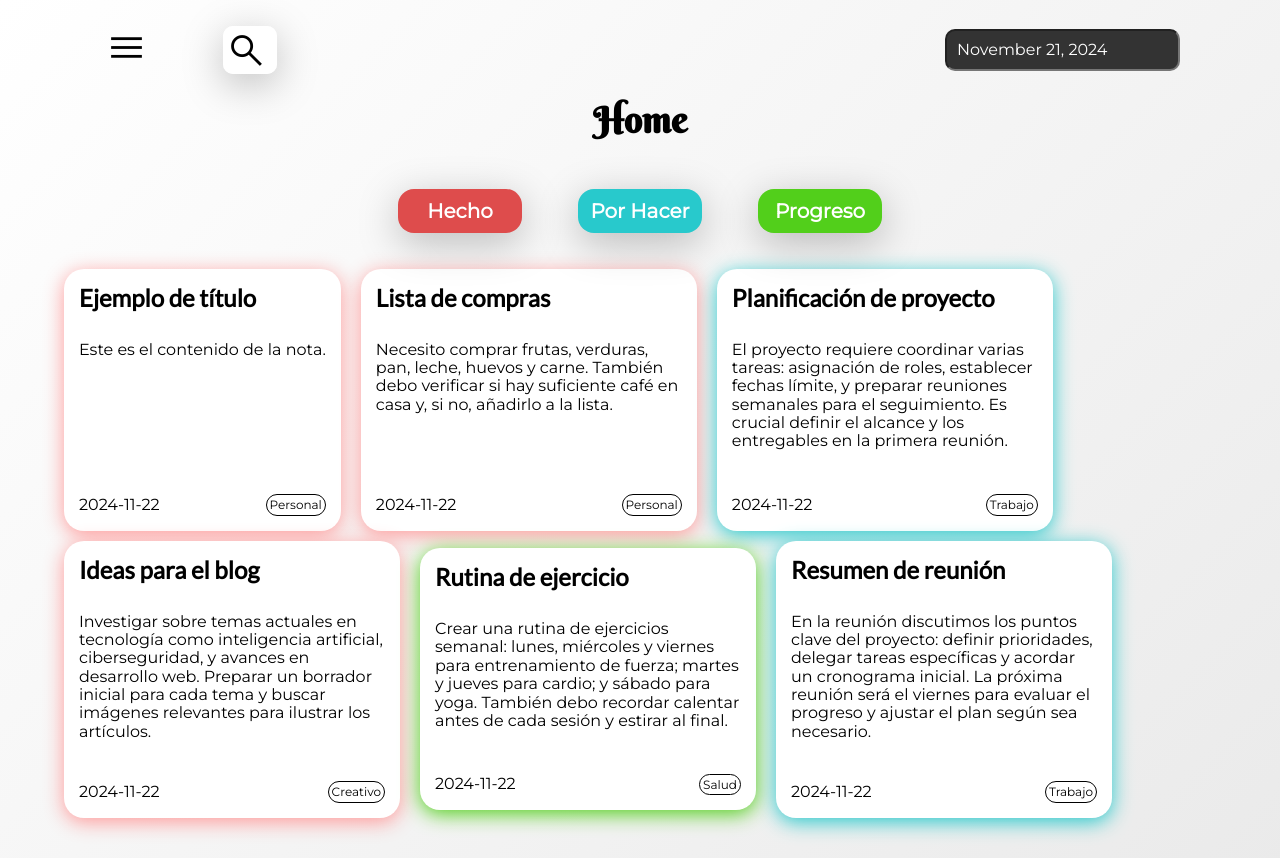
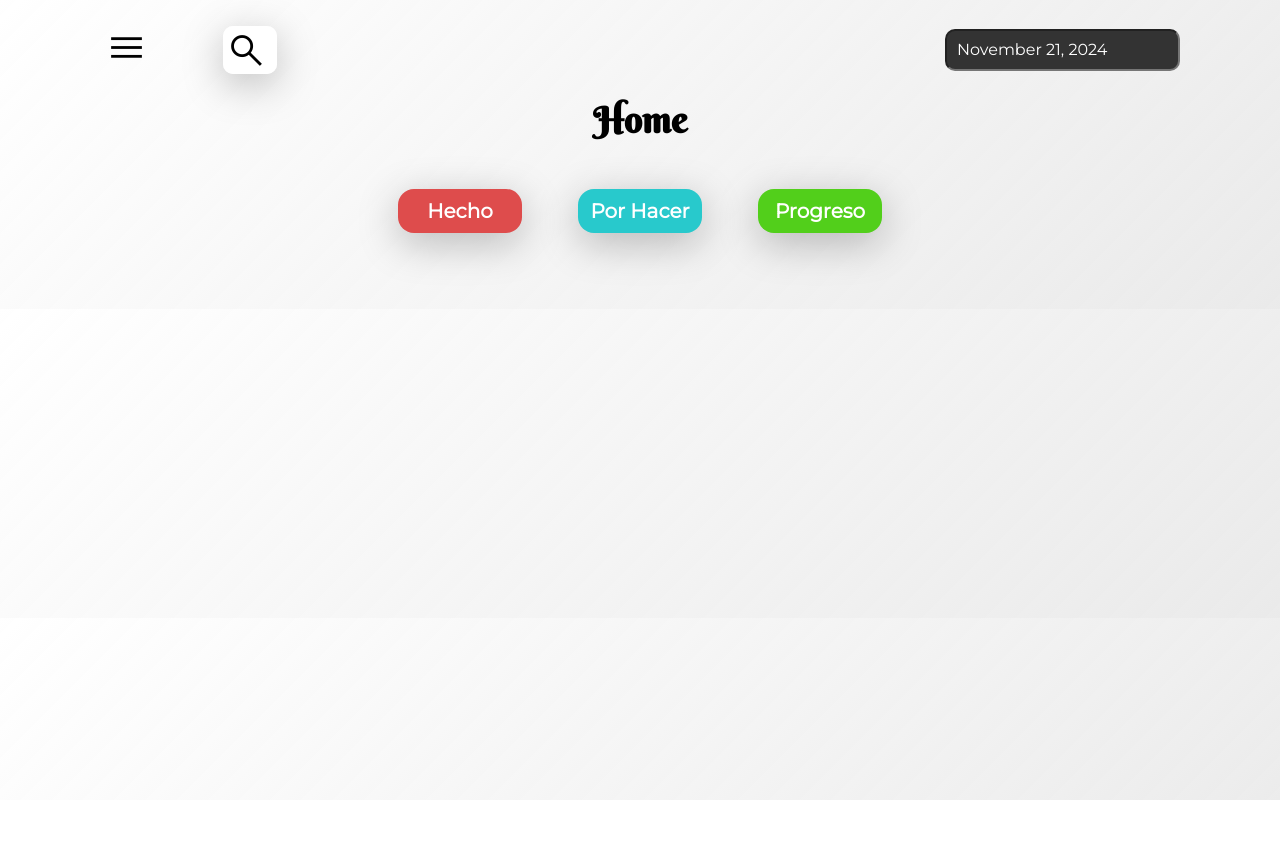
Before and after one commit to yahirantonio/noteApp, a Svelte app: page / in a window 1280 px wide. After the commit the page ends 800 px from the top, so only its background shows below. Built offline with nearby package versions, Linux system fonts and the light colour scheme.

Commit message:
feat(Home): comunicar variable date entre compoente home y inputDate

```diff
--- a/src/lib/InputDate.svelte
+++ b/src/lib/InputDate.svelte
@@ -5,7 +5,7 @@
 
    let inputElement;
 
-   let date = $state("");
+   let {date = $bindable()} = $props();
 
    onMount(() => {
       flatpickr(inputElement, {
--- a/src/view/Home.svelte
+++ b/src/view/Home.svelte
@@ -16,7 +16,12 @@
     pills[2].style.transform = "translateX(180px)";
   }, 1100);
 
-  let notes = $state($dataNotes);
+  let date = $state("");
+
+
+
+  let notes = $derived($dataNotes.filter(note=> note.fecha == date));
+  $inspect(notes)
 </script>
 
 <header class="header">
@@ -24,7 +29,7 @@
     <SwitchSideBar />
     <SearchNotes />
   </div>
-  <InputDate />
+  <InputDate bind:date={date} />
 </header>
 
 <main>
@@ -37,12 +42,12 @@
   </div>
 
   <div class="notes_container">
-    {#each $dataNotes as note}
+    {#each notes as note}
       <Note {...note} />
     {/each}
   </div>
 
-  {#if $dataNotes.length > 8}
+  {#if notes.length > 8}
     <button class="verMas">Ver mas</button>
   {/if}
 </main>
```
